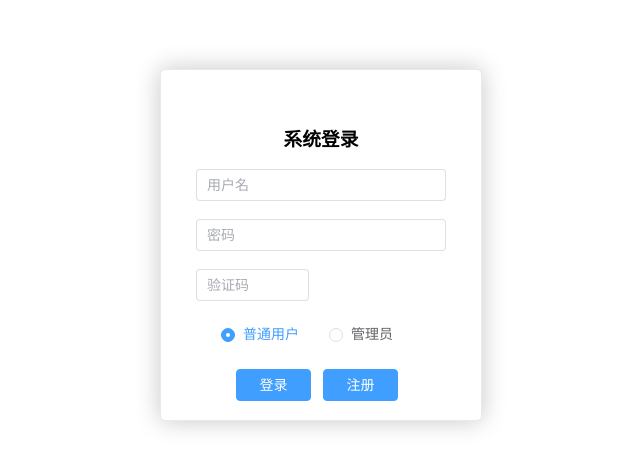
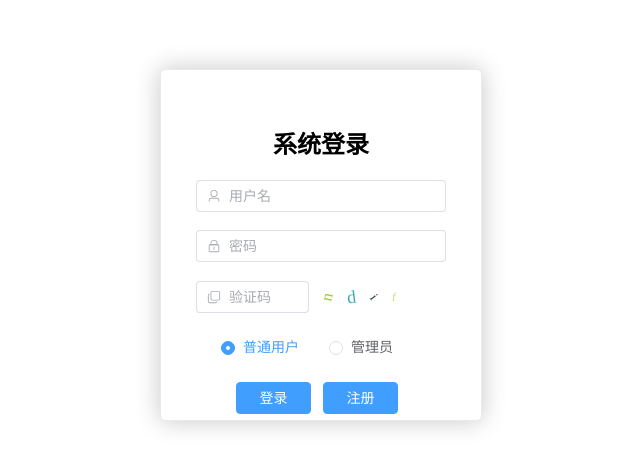
Before and after one commit to liuhongchaung/vuedemo, a Vue app: page /login in a window 1280 px wide. Shown: the part 111-580 px from the top of the page, without its empty margins (319-959 px from the left). Built offline with nearby package versions, Linux system fonts and the light colour scheme.

Commit message:
登录校验

```diff
--- a/package.json
+++ b/package.json
@@ -9,6 +9,7 @@
   "dependencies": {
     "core-js": "^3.8.3",
     "element-plus": "^2.8.4",
+    "identify": "^0.1.5",
     "vue": "^3.2.13",
     "vue-router": "^4.0.3",
     "vuex": "^4.0.0"
@@ -18,6 +19,8 @@
     "@vue/cli-plugin-router": "~5.0.0",
     "@vue/cli-plugin-vuex": "~5.0.0",
     "@vue/cli-service": "~5.0.0",
+    "less": "^4.2.0",
+    "less-loader": "^12.2.0",
     "sass": "^1.32.7",
     "sass-loader": "^12.0.0"
   }
--- a/src/components/HelloWorld.vue
+++ /dev/null
@@ -1,59 +0,0 @@
-<template>
-  <div class="hello">
-    <h1>{{ msg }}</h1>
-    <p>
-      For a guide and recipes on how to configure / customize this project,<br>
-      check out the
-      <a href="https://cli.vuejs.org" target="_blank" rel="noopener">vue-cli documentation</a>.
-    </p>
-    <h3>Installed CLI Plugins</h3>
-    <ul>
-      <li><a href="https://github.com/vuejs/vue-cli/tree/dev/packages/%40vue/cli-plugin-babel" target="_blank" rel="noopener">babel</a></li>
-      <li><a href="https://github.com/vuejs/vue-cli/tree/dev/packages/%40vue/cli-plugin-router" target="_blank" rel="noopener">router</a></li>
-      <li><a href="https://github.com/vuejs/vue-cli/tree/dev/packages/%40vue/cli-plugin-vuex" target="_blank" rel="noopener">vuex</a></li>
-    </ul>
-    <h3>Essential Links</h3>
-    <ul>
-      <li><a href="https://vuejs.org" target="_blank" rel="noopener">Core Docs</a></li>
-      <li><a href="https://forum.vuejs.org" target="_blank" rel="noopener">Forum</a></li>
-      <li><a href="https://chat.vuejs.org" target="_blank" rel="noopener">Community Chat</a></li>
-      <li><a href="https://twitter.com/vuejs" target="_blank" rel="noopener">Twitter</a></li>
-      <li><a href="https://news.vuejs.org" target="_blank" rel="noopener">News</a></li>
-    </ul>
-    <h3>Ecosystem</h3>
-    <ul>
-      <li><a href="https://router.vuejs.org" target="_blank" rel="noopener">vue-router</a></li>
-      <li><a href="https://vuex.vuejs.org" target="_blank" rel="noopener">vuex</a></li>
-      <li><a href="https://github.com/vuejs/vue-devtools#vue-devtools" target="_blank" rel="noopener">vue-devtools</a></li>
-      <li><a href="https://vue-loader.vuejs.org" target="_blank" rel="noopener">vue-loader</a></li>
-      <li><a href="https://github.com/vuejs/awesome-vue" target="_blank" rel="noopener">awesome-vue</a></li>
-    </ul>
-  </div>
-</template>
-
-<script>
-export default {
-  name: 'HelloWorld',
-  props: {
-    msg: String
-  }
-}
-</script>
-
-<!-- Add "scoped" attribute to limit CSS to this component only -->
-<style scoped lang="scss">
-h3 {
-  margin: 40px 0 0;
-}
-ul {
-  list-style-type: none;
-  padding: 0;
-}
-li {
-  display: inline-block;
-  margin: 0 10px;
-}
-a {
-  color: #42b983;
-}
-</style>
--- /dev/null
+++ b/src/components/ValidCode.vue
@@ -0,0 +1,82 @@
+<template>
+    <div class="ValidCode disabled-select"
+         :style="`width:${width}; height:${height}`"
+         @click="refreshCode">
+    <span v-for="(item, index) in codeList"
+          :key="index"
+          :style="getStyle(item)">
+      {{item.code}}
+    </span>
+    </div>
+</template>
+<script>
+    export default {
+        name: "ValidCode",
+        model: {
+            prop: 'value',
+            event: 'input'
+        },
+        props: {
+            width: {
+                type: String,
+                default: '100px'
+            },
+            height: {
+                type: String,
+                default: '34px'
+            },
+            length: {
+                type: Number,
+                default: 4
+            }
+        },
+        data () {
+            return {
+                codeList: []
+            }
+        },
+        mounted () {
+            this.createdCode()
+        },
+        methods: {
+            refreshCode () {
+                this.createdCode()
+            },
+            createdCode () {
+                const len = this.length
+                const codeList = []
+                const chars = 'abcdefhijkmnprstwxyz0123456789'
+                const charsLen = chars.length
+                // 生成
+                for (let i = 0; i < len; i++) {
+                    const rgb = [Math.round(Math.random() * 220), Math.round(Math.random() * 240), Math.round(Math.random() * 200)]
+                    codeList.push({
+                        code: chars.charAt(Math.floor(Math.random() * charsLen)),
+                        color: `rgb(${rgb})`,
+                        fontSize: `1${[Math.floor(Math.random() * 10)]}px`,
+                        padding: `${[Math.floor(Math.random() * 10)]}px`,
+                        transform: `rotate(${Math.floor(Math.random() * 90) - Math.floor(Math.random() * 90)}deg)`
+                    })
+                }
+                // 指向
+                this.codeList = codeList
+                // 将当前数据派发出去
+                this.$emit('input', codeList.map(item => item.code).join(''))
+            },
+            getStyle (data) {
+                return `color: ${data.color}; font-size: ${data.fontSize}; padding: ${data.padding}; transform: ${data.transform}`
+            }
+        }
+    }
+</script>
+<style lang="less" scoped>
+    .ValidCode{
+        display: flex;
+        justify-content: center;
+        align-items: center;
+        cursor: pointer;
+        span{
+            display: inline-block;
+        }
+    }
+</style>
--- a/src/views/Login.vue
+++ b/src/views/Login.vue
@@ -6,27 +6,22 @@
                  label-position="left"
                  label-width="0px"
                  class="login-page">
-            <h3 class="text-center">系统登录</h3>
+            <h2 class="text-center">系统登录</h2>
 
             <el-form-item prop="loginName">
-                <el-input type="text"
-                          v-model="loginForm.loginName"
-                          placeholder="用户名"
-                ></el-input>
+                <el-input :prefix-icon="User" v-model="loginForm.loginName" placeholder="用户名"></el-input>
             </el-form-item>
 
             <el-form-item prop="password">
-                <el-input type="password"
-                          v-model="loginForm.password"
-                          placeholder="密码">
-                </el-input>
+                <el-input :prefix-icon="Lock" type="password" v-model="loginForm.password" placeholder="密码" show-password></el-input>
             </el-form-item>
 
             <el-form-item prop="checkCode">
-                <el-input type="checkCode" style="width:45%;" @input="handleInput"
-                          v-model="loginForm.checkCode"
-                          placeholder="验证码">
-                </el-input>
+                <el-input :prefix-icon="CopyDocument" style="width:45%;" @input="handleInput" v-model="loginForm.checkCode" placeholder="验证码"></el-input>
+                <div>
+                   <valid-code @input="getCode"/>
+                </div>
+
             </el-form-item>
 
             <el-form-item prop="role">
@@ -48,15 +43,25 @@
 </template>
 
 <script>
+    import { User } from "@element-plus/icons-vue";
+    import { Lock } from "@element-plus/icons-vue";
+    import { CopyDocument } from "@element-plus/icons-vue";
+    import ValidCode from "../components/ValidCode";
+    import { ElMessage } from 'element-plus'
     export default {
         name: "login",
+        components:{
+            ValidCode
+        },
         data(){
             return{
+                User,Lock,CopyDocument,
+                code:'',//生成的code
                 loginForm: {
                     loginName: '',
                     password: '',
-                    role:'2',
-                    checkCode:'',
+                    role:'2',//权限，1管理员，2普通用户
+                    checkCode:'',//传入的code
                 },
                 rules: {
                     loginName: [{required: true, message: '请输入用户名', trigger: 'blur'}],
@@ -69,6 +74,10 @@
             login(){
                 this.$refs.loginForm.validate((valid) => {
                     if (valid) {
+                        if (this.loginForm.checkCode != this.code){
+                            ElMessage.error('验证码错误！');
+                            return;
+                        }
                         alert('submit!')
                     }
                 })
@@ -78,6 +87,9 @@
                 this.loginForm.checkCode = this.loginForm.checkCode.replace(/[\u4e00-\u9fa5]/g, '');
                 //不允许输入特殊符号
                 this.loginForm.checkCode = this.loginForm.checkCode.replace(/[^\w\u4E00-\u9FA5]/g, '')
+            },
+            getCode(code){
+                this.code = code;
             }
 
         }
```
Also changed, not shown: 1 other file (tests, documents, lock files or other folders).
